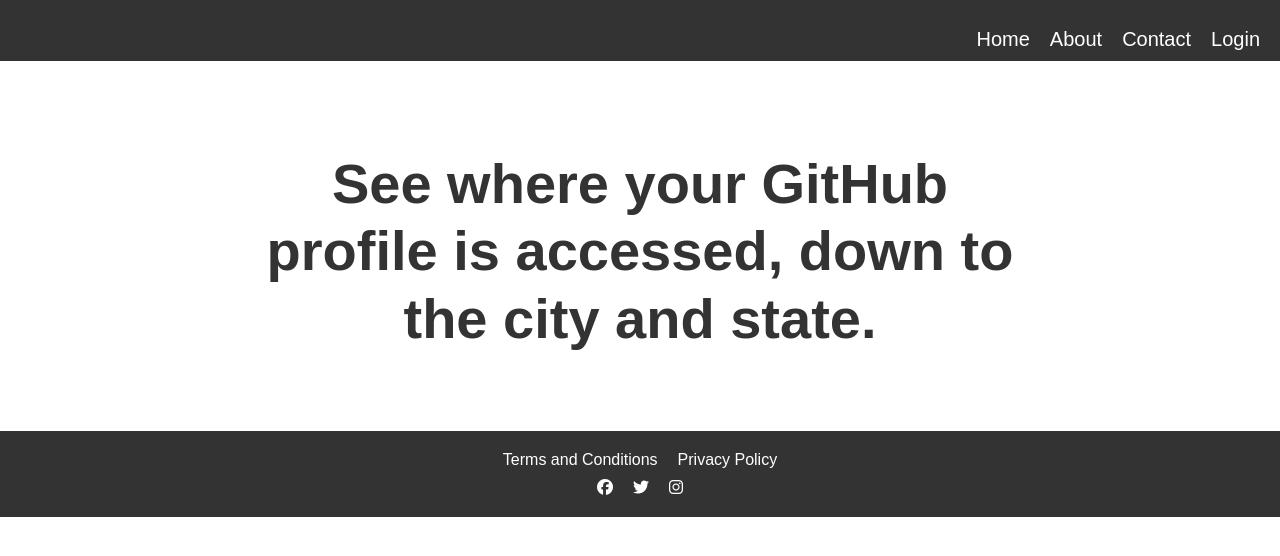
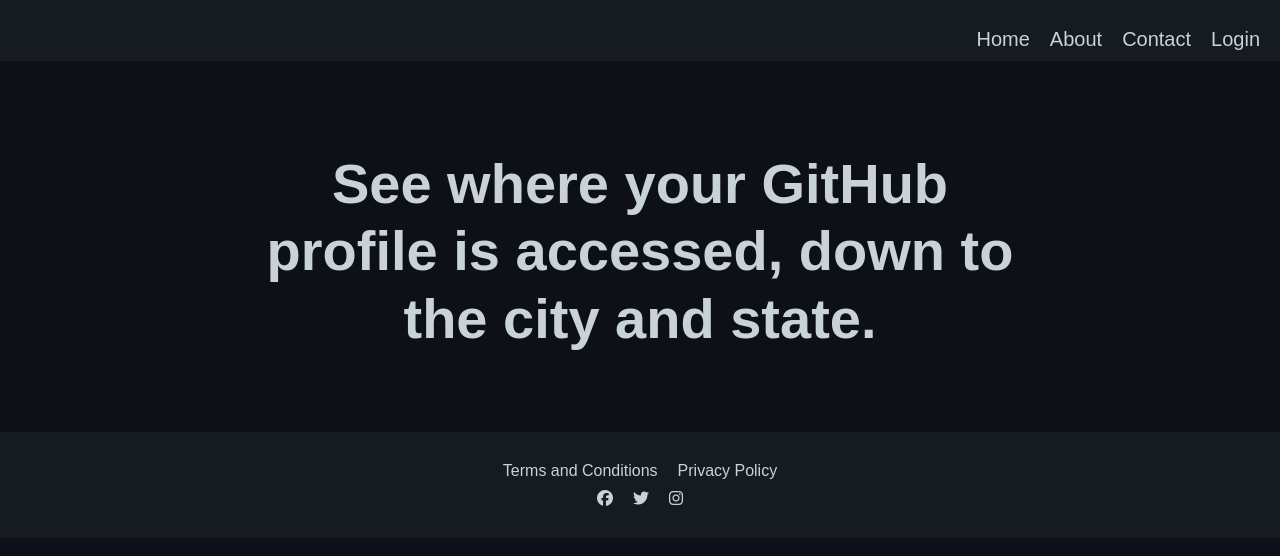
Before and after one commit to dpshah23/Github-Visitor-Info-Admin, a Django app: page / in a window 1280 px wide. Shown: the top 556 px of the page. Run offline with Django 4.2, Linux system fonts and the light colour scheme; some libraries are stand-ins or nearby versions.

Commit message:
Fixed navbar and footer styles

```diff
--- /dev/null
+++ b/static/css/base.css
@@ -0,0 +1,6 @@
+body{
+    background-color: #0d1117;
+    font-family: Arial, sans-serif;
+    margin: 0;
+    padding: 0;
+}
--- /dev/null
+++ b/static/css/common.css
@@ -0,0 +1,5 @@
+:root {
+    --common-bg-color: #161b22; /* Dark background color for navbar and footer */
+    --text-color: #c9d1d9; /* Light text color */
+    --hover-color: #58a6ff; /* Link hover color */
+}
--- a/static/css/footer.css
+++ b/static/css/footer.css
@@ -1,3 +1,12 @@
+@import './common.css'; /* Import common styles */
+
+.footer {
+    background-color: var(--common-bg-color); /* Same background as navbar */
+    color: var(--text-color);
+    padding: 20px;
+    max-width: 100%;
+    border-top: 1px solid #0d1117; /* Optional border for separation */
+}
 
 .footer-links,
 .social-links {
@@ -8,40 +17,26 @@
     padding: 0;
     list-style: none;
     gap: 20px;
-    color: white;
-    color: white;
-    text-decoration: none;
-
- }
-.footer{
-    background-color: #333;
-    padding: 10px;
-    max-width: 100%;
-}
-.footer-links a{
-    color: white;
     text-decoration: none;
 }
 
- .footer-links a:hover{
-    color: rgb(100, 159, 199);
- }
-
- .social-links a{
-    color: white;
+.footer-links a,
+.social-links a {
+    color: var(--text-color);
     text-decoration: none;
 }
 
- .social-links a:hover{
-    color: rgb(100, 159, 199);
+.footer-links a:hover,
+.social-links a:hover {
+    color: var(--hover-color);
 }
-
 
 /* Media queries for responsiveness */
 @media (max-width: 768px) {
     .footer-links,
     .social-links {
-         flex-direction: column;
+        font-size: 0.8rem;
+        flex-direction: row;
         text-align: center;
     }
 }
--- a/static/css/home.css
+++ b/static/css/home.css
@@ -1,12 +1,12 @@
 .hero {
     font-family: "Poppins", sans-serif;
-    color: #333;
+    color: #c9d1d9;
     display: flex;
     justify-content: center;
     align-items: center;
     height: 45vh;
     width: 100%;
-    background: #fff;
+    background: #0d1117;
     text-align: center;
     margin-top: 10px;
 }
--- a/static/css/navbar.css
+++ b/static/css/navbar.css
@@ -1,31 +1,33 @@
-body{
+@import url("./common.css");
+body {
     margin: 0;
     padding: 0;
     font-family: Arial, sans-serif;
 }
 
-.navbar{
-    background-color: #333;
-    color: black;
+/* Use the common background and text color */
+.navbar {
+    background-color: var(--common-bg-color);
+    color: var(--text-color);
     padding: 10px;
     margin-bottom: 10px;
 }
 
-.navbar a{
-    color: white;
+.navbar a {
+    color: var(--text-color);
     text-decoration: none;
     margin: 0 10px;
 }
 
-.navbar a:hover{
-    color: rgb(100, 159, 199);
+.navbar a:hover {
+    color: var(--hover-color);
 }
 
-.navbar a.active{
+.navbar a.active {
     color: white;
 }
 
-.navbar-menu{
+.navbar-menu {
     display: flex;
     justify-content: right;
     align-items: center;
--- a/templates/base.html
+++ b/templates/base.html
@@ -3,6 +3,7 @@
 <head>
     <meta charset="UTF-8">
     <meta name="viewport" content="width=device-width, initial-scale=1.0">
+    <link rel="stylesheet" href="/static/css/base.css">
     <title>{% block title %}{% endblock title%} | Github Visitor Info</title>
 </head>
 <body>
```
Lines whose indentation alone changed are shown as unchanged.
